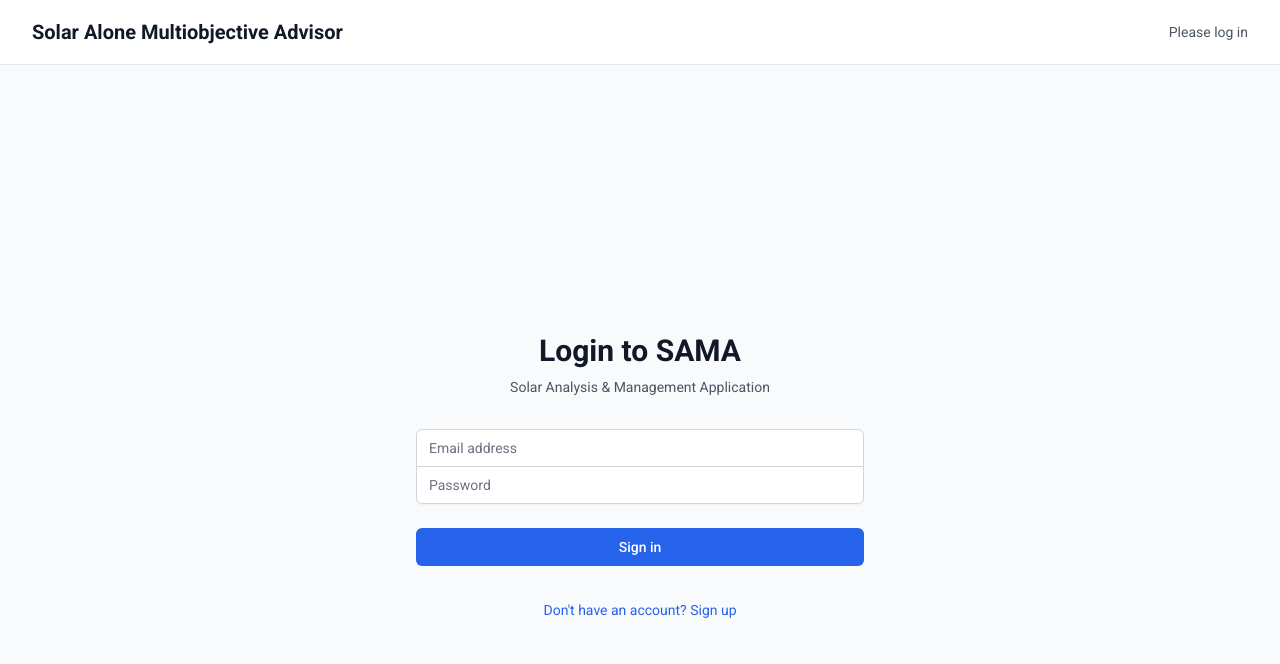
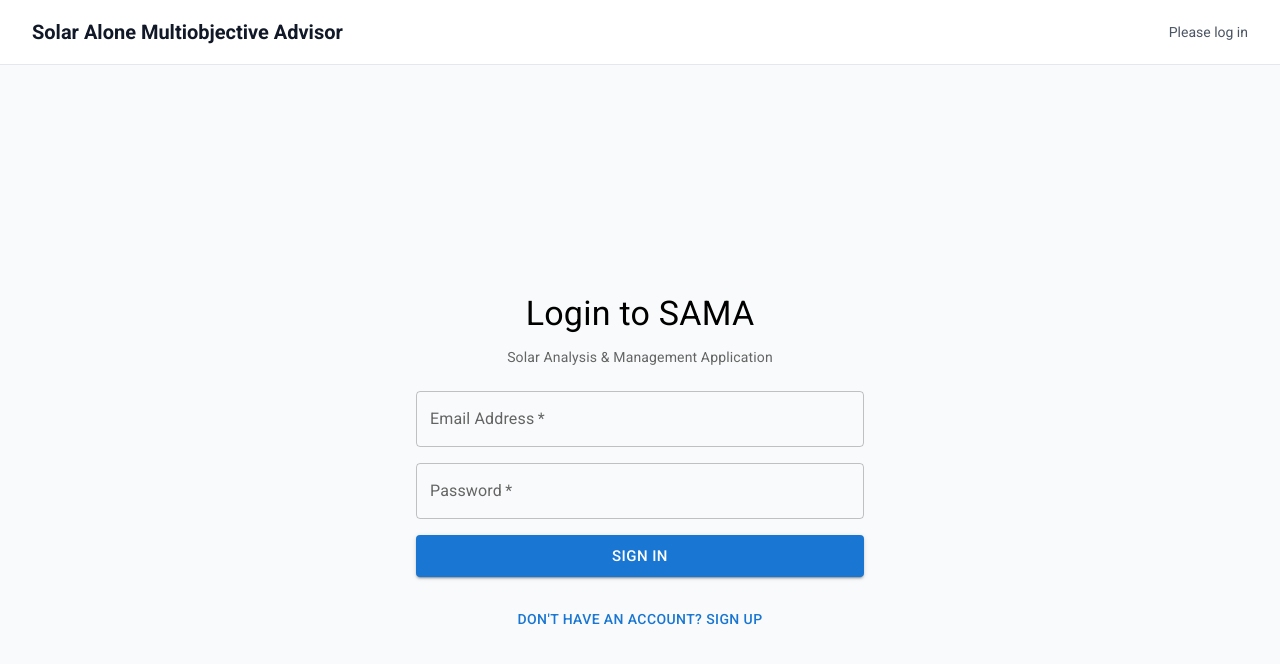
Before and after one commit to mlekhi/SAMA, a React (Vite) app in the folder frontend/: page /login in a window 1280 px wide. Shown: the top 664 px of the page. Built offline with nearby package versions, Linux system fonts and the light colour scheme; no server answers.

Commit message:
restyling login

```diff
--- a/frontend/src/renderer/pages/Login.jsx
+++ b/frontend/src/renderer/pages/Login.jsx
@@ -1,5 +1,6 @@
 import React, { useState } from 'react'
 import { getAuth, signInWithEmailAndPassword, createUserWithEmailAndPassword } from 'firebase/auth'
+import { Typography, TextField, Button, Grid, Alert, CircularProgress } from "@mui/material"
 
 function Login({ auth, onLoginSuccess }) {
   const [isSignup, setIsSignup] = useState(false)
@@ -53,109 +54,104 @@ function Login({ auth, onLoginSuccess }) {
 
   return (
     <div className="min-h-screen bg-gray-50 flex items-center justify-center py-12 px-4 sm:px-6 lg:px-8">
-      <div className="max-w-md w-full space-y-8">
-        <div>
-          <h2 className="mt-6 text-center text-3xl font-bold text-gray-900 font-roboto">
+      <div className="max-w-md w-full">
+        <Grid container direction="column" spacing={3}>
+          <Grid item>
+            <Typography variant="h4" component="h1" align="center" gutterBottom>
               {isSignup ? 'Create Account' : 'Login to SAMA'}
-          </h2>
-          <p className="mt-2 text-center text-sm text-gray-600 font-roboto">
+            </Typography>
+            <Typography variant="body2" color="textSecondary" align="center">
               Solar Analysis & Management Application
-          </p>
-        </div>
+            </Typography>
+          </Grid>
 
-        <form className="mt-8 space-y-6" onSubmit={handleSubmit}>
+          <Grid item>
+            <form onSubmit={handleSubmit}>
+              <Grid container direction="column" spacing={2}>
                 {error && (
-            <div className="bg-red-50 border border-red-200 text-red-700 px-4 py-3 rounded-md font-roboto">
-              {error}
-            </div>
+                  <Grid item>
+                    <Alert severity="error">{error}</Alert>
+                  </Grid>
                 )}
 
-          <div className="rounded-md shadow-sm -space-y-px">
-            <div>
-              <label htmlFor="email" className="sr-only">
-                Email address
-              </label>
-              <input
-                id="email"
-                name="email"
+                <Grid item>
+                  <TextField
+                    fullWidth
+                    label="Email Address"
                     type="email"
-                autoComplete="email"
-                required
                     value={email}
                     onChange={(e) => setEmail(e.target.value)}
-                className="appearance-none rounded-none relative block w-full px-3 py-2 border border-gray-300 placeholder-gray-500 text-gray-900 rounded-t-md focus:outline-none focus:ring-blue-500 focus:border-blue-500 focus:z-10 sm:text-sm font-roboto"
-                placeholder="Email address"
+                    required
+                    variant="outlined"
+                    autoComplete="email"
                   />
-            </div>
-            <div>
-              <label htmlFor="password" className="sr-only">
-                Password
-              </label>
-              <input
-                id="password"
-                name="password"
+                </Grid>
+
+                <Grid item>
+                  <TextField
+                    fullWidth
+                    label="Password"
                     type="password"
-                autoComplete={isSignup ? "new-password" : "current-password"}
-                required
                     value={password}
                     onChange={(e) => setPassword(e.target.value)}
-                className={`appearance-none rounded-none relative block w-full px-3 py-2 border border-gray-300 placeholder-gray-500 text-gray-900 focus:outline-none focus:ring-blue-500 focus:border-blue-500 focus:z-10 sm:text-sm font-roboto ${!isSignup ? 'rounded-b-md' : ''}`}
-                placeholder="Password"
+                    required
+                    variant="outlined"
+                    autoComplete={isSignup ? "new-password" : "current-password"}
                   />
-            </div>
+                </Grid>
+
                 {isSignup && (
-              <div>
-                <label htmlFor="confirmPassword" className="sr-only">
-                  Confirm Password
-                </label>
-                <input
-                  id="confirmPassword"
-                  name="confirmPassword"
+                  <Grid item>
+                    <TextField
+                      fullWidth
+                      label="Confirm Password"
                       type="password"
-                  autoComplete="new-password"
-                  required
                       value={confirmPassword}
                       onChange={(e) => setConfirmPassword(e.target.value)}
-                  className="appearance-none rounded-none relative block w-full px-3 py-2 border border-gray-300 placeholder-gray-500 text-gray-900 rounded-b-md focus:outline-none focus:ring-blue-500 focus:border-blue-500 focus:z-10 sm:text-sm font-roboto"
-                  placeholder="Confirm password"
+                      required
+                      variant="outlined"
+                      autoComplete="new-password"
                     />
-              </div>
+                  </Grid>
                 )}
-          </div>
 
-          <div>
-            <button
+                <Grid item>
+                  <Button
+                    fullWidth
+                    variant="contained"
+                    color="primary"
                     type="submit"
                     disabled={loading}
-              className="group relative w-full flex justify-center py-2 px-4 border border-transparent text-sm font-medium rounded-md text-white bg-blue-600 hover:bg-blue-700 focus:outline-none focus:ring-2 focus:ring-offset-2 focus:ring-blue-500 disabled:opacity-50 disabled:cursor-not-allowed font-roboto transition-colors duration-200"
+                    size="large"
                   >
                     {loading ? (
-                <span className="flex items-center">
-                  <svg className="animate-spin -ml-1 mr-3 h-5 w-5 text-white" xmlns="http://www.w3.org/2000/svg" fill="none" viewBox="0 0 24 24">
-                    <circle className="opacity-25" cx="12" cy="12" r="10" stroke="currentColor" strokeWidth="4"></circle>
-                    <path className="opacity-75" fill="currentColor" d="M4 12a8 8 0 018-8V0C5.373 0 0 5.373 0 12h4zm2 5.291A7.962 7.962 0 014 12H0c0 3.042 1.135 5.824 3 7.938l3-2.647z"></path>
-                  </svg>
+                      <span style={{ display: 'flex', alignItems: 'center' }}>
+                        <CircularProgress size="1rem" color="inherit" style={{ marginRight: 8 }} />
                         {isSignup ? 'Creating account...' : 'Logging in...'}
                       </span>
                     ) : (
                       isSignup ? 'Create Account' : 'Sign in'
                     )}
-            </button>
-          </div>
+                  </Button>
+                </Grid>
+              </Grid>
             </form>
+          </Grid>
 
-        <div className="text-center">
-          <button
-            type="button"
+          <Grid item>
+            <Button
+              variant="text"
+              color="primary"
               onClick={toggleMode}
-            className="text-blue-600 hover:text-blue-500 font-roboto text-sm"
+              fullWidth
             >
               {isSignup
                 ? 'Already have an account? Sign in'
                 : "Don't have an account? Sign up"
               }
-          </button>
-        </div>
+            </Button>
+          </Grid>
+        </Grid>
       </div>
     </div>
   )
```
Lines whose indentation alone changed are shown as unchanged.
